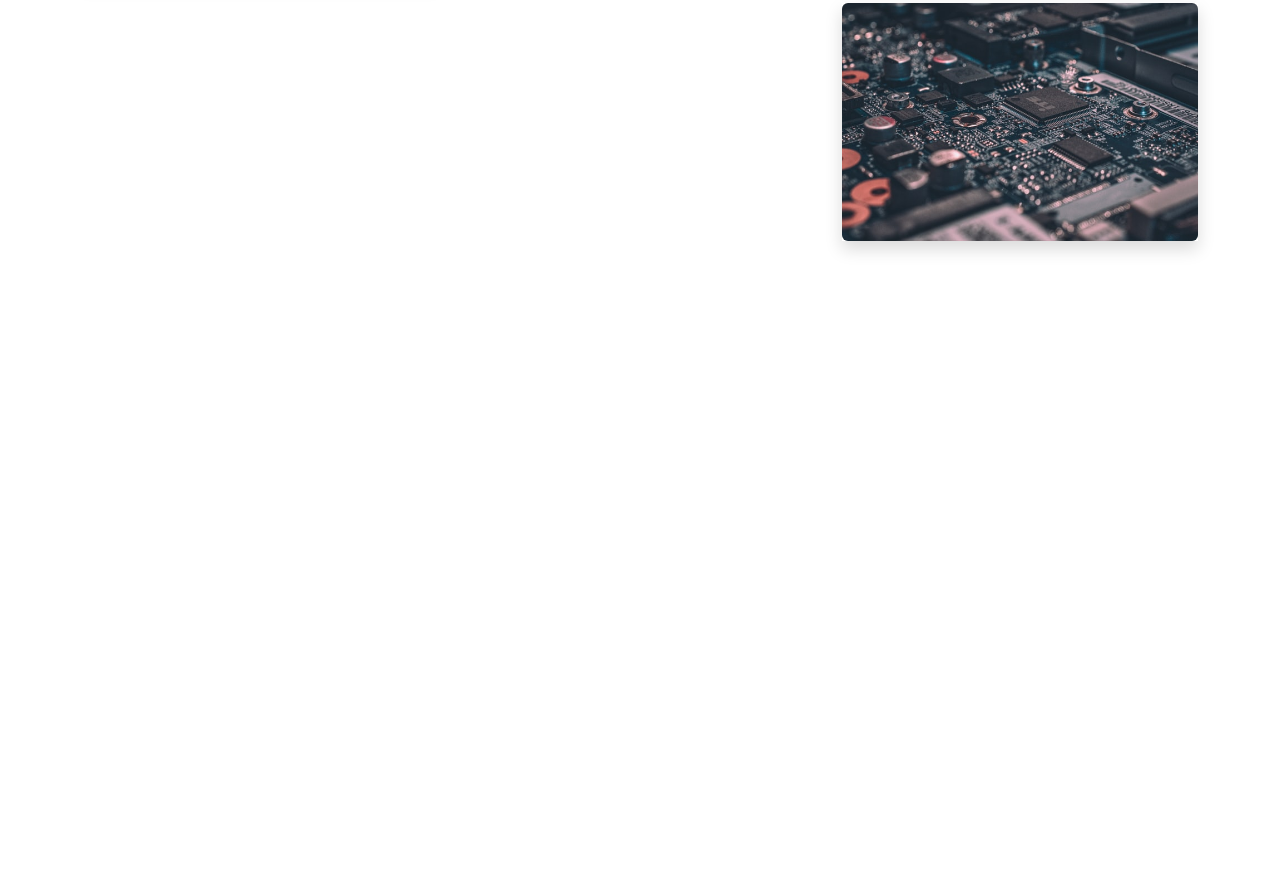
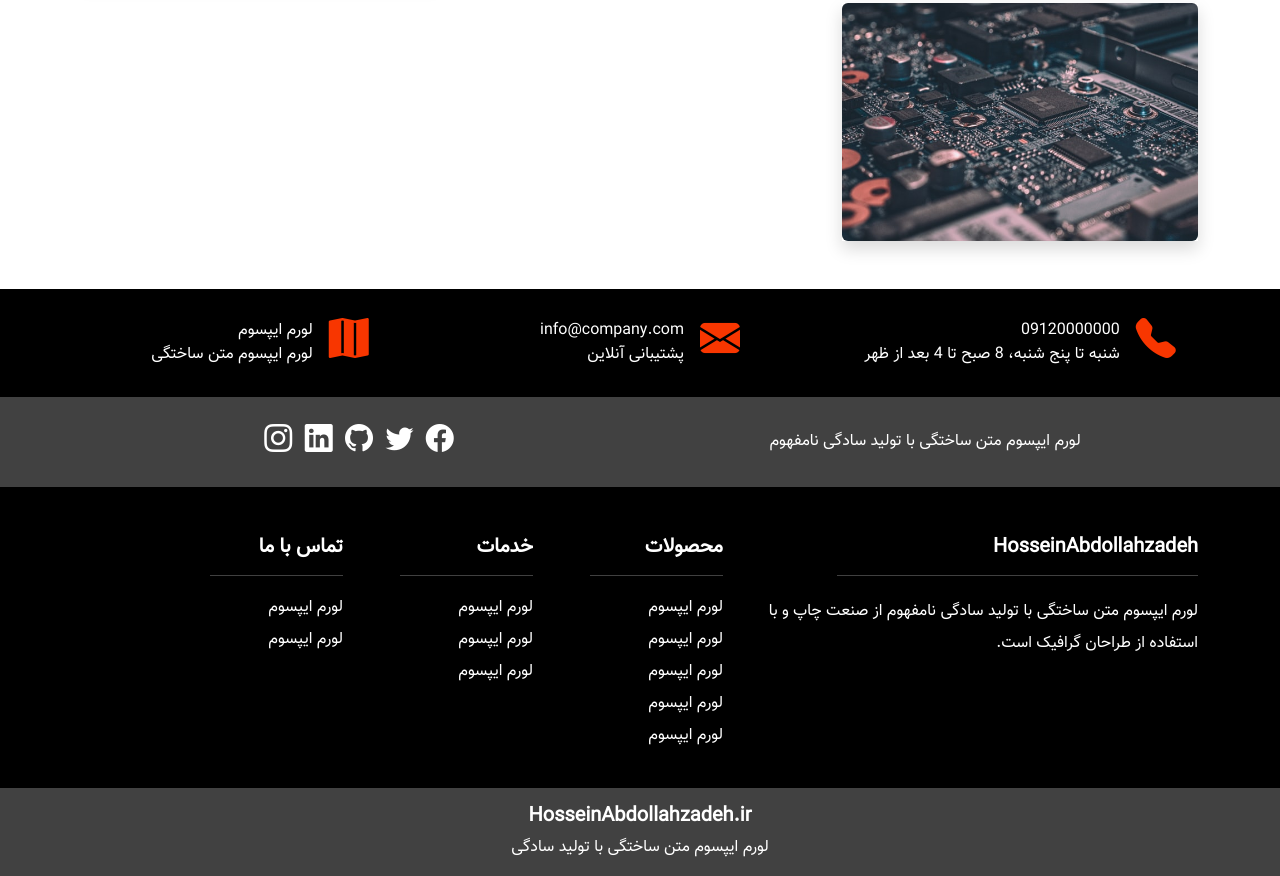
Before and after one commit to hosseinabdollahzadeh/bootstrap5-sass-project-1, a website: page index.html in a window 1280 px wide. Shown: the part 3676-4552 px from the top of the page. Before the commit the page ends 4205 px from the top, so only its background shows below. Drawn offline with nearby package versions, Linux system fonts and the light colour scheme; files whose address does not match are found by name.

Commit message:
Footer section

```diff
--- /dev/null
+++ b/assets/scss/_footer.scss
@@ -0,0 +1,27 @@
+.footer {
+  .social-links {
+    background-color: #414141;
+  }
+
+  .footer-links hr {
+    width: 80%;
+    height: 5px;
+  }
+
+  .copyright-info {
+    background-color: #414141;
+  }
+
+  .back-to-top {
+    position: fixed;
+    width: 3rem;
+    height: 3rem;
+    right: 1.8rem;
+    bottom: 1.8rem;
+
+    i {
+      color: $white;
+      font-size: 1rem;
+    }
+  }
+}
--- a/assets/scss/main.scss
+++ b/assets/scss/main.scss
@@ -16,3 +16,4 @@ $secondary: #fe8c00;
 @import "./comments";
 @import "./faq";
 @import "./portfolio";
+@import "./footer";
--- a/index.html
+++ b/index.html
@@ -330,16 +330,109 @@
         </template>
     </div>
 </section>
-<br>
-<br>
-<br>
-<br>
-<br>
-<br>
-<br>
-<br>
-<br>
-<br>
+
+<!--Footer-->
+<section class="footer bg-black text-white">
+    <div class="container py-4">
+        <div class="row gy-4">
+            <div class="col-md-4">
+                <div class="d-flex align-items-center justify-content-start justify-content-md-center">
+                    <i class="bi bi-telephone-fill text-primary fs-1 ms-3"></i>
+                    <div>
+                        <span>09120000000</span>
+                        <p class="mb-0">شنبه تا پنج شنبه، 8 صبح تا 4 بعد از ظهر</p>
+                    </div>
+                </div>
+            </div>
+            <div class="col-md-4">
+                <div class="d-flex align-items-center justify-content-start justify-content-md-center">
+                    <i class="bi bi-envelope-fill text-primary fs-1 ms-3"></i>
+                    <div>
+                        <span>info@company.com</span>
+                        <p class="mb-0">پشتیبانی آنلاین</p>
+                    </div>
+                </div>
+            </div>
+            <div class="col-md-4">
+                <div class="d-flex align-items-center justify-content-start justify-content-md-center">
+                    <i class="bi bi-map-fill text-primary fs-1 ms-3"></i>
+                    <div>
+                        <span>لورم ایپسوم</span>
+                        <p class="mb-0">لورم ایپسوم متن ساختگی</p>
+                    </div>
+                </div>
+            </div>
+        </div>
+    </div>
+    <div class="social-links">
+        <div class="container py-4">
+            <div class="row align-items-center text-center gy-4">
+                <div class="col-md-6">
+                    <p class="mb-0">لورم ایپسوم متن ساختگی با تولید سادگی نامفهوم</p>
+                </div>
+                <div class="col-md-6">
+                    <a href="#"><i class="fs-3 ms-2 text-white bi bi-facebook"></i></a>
+                    <a href="#"><i class="fs-3 ms-2 text-white bi bi-twitter"></i></a>
+                    <a href="#"><i class="fs-3 ms-2 text-white bi bi-github"></i></a>
+                    <a href="#"><i class="fs-3 ms-2 text-white bi bi-linkedin"></i></a>
+                    <a href="#"><i class="fs-3 ms-2 text-white bi bi-instagram"></i></a>
+                </div>
+            </div>
+        </div>
+    </div>
+    <div class="footer-links container py-4 mt-4">
+        <div class="row gy-4">
+            <div class="col-12 col-lg-5 col-offset-1">
+                <h5 class="fw-bold">HosseinAbdollahzadeh</h5>
+                <hr>
+                <p class="lh-lg mb-0">لورم ایپسوم متن ساختگی با تولید سادگی نامفهوم از صنعت چاپ و با استفاده از طراحان
+                    گرافیک است.</p>
+            </div>
+            <div class="col-6 col-lg-2">
+                <h5 class="fw-bold">محصولات</h5>
+                <hr>
+                <ul class="list-unstyled p-0">
+                    <li class="mt-2"><a class="text-white text-decoration-none" href="#">لورم ایپسوم</a></li>
+                    <li class="mt-2"><a class="text-white text-decoration-none" href="#">لورم ایپسوم</a></li>
+                    <li class="mt-2"><a class="text-white text-decoration-none" href="#">لورم ایپسوم</a></li>
+                    <li class="mt-2"><a class="text-white text-decoration-none" href="#">لورم ایپسوم</a></li>
+                    <li class="mt-2"><a class="text-white text-decoration-none" href="#">لورم ایپسوم</a></li>
+                </ul>
+            </div>
+            <div class="col-6 col-lg-2">
+                <h5 class="fw-bold">خدمات</h5>
+                <hr>
+                <ul class="list-unstyled p-0">
+                    <li class="mt-2"><a class="text-white text-decoration-none" href="#">لورم ایپسوم</a></li>
+                    <li class="mt-2"><a class="text-white text-decoration-none" href="#">لورم ایپسوم</a></li>
+                    <li class="mt-2"><a class="text-white text-decoration-none" href="#">لورم ایپسوم</a></li>
+                </ul>
+            </div>
+            <div class="col-6 col-lg-2">
+                <h5 class="fw-bold">تماس با ما</h5>
+                <hr>
+                <ul class="list-unstyled p-0">
+                    <li class="mt-2"><a class="text-white text-decoration-none" href="#">لورم ایپسوم</a></li>
+                    <li class="mt-2"><a class="text-white text-decoration-none" href="#">لورم ایپسوم</a></li>
+                </ul>
+            </div>
+        </div>
+    </div>
+    <div class="copyright-info">
+        <div class="container py-3">
+            <div class="row text-center">
+                <div class="col-12">
+                    <h5 class="fw-bold">HosseinAbdollahzadeh.ir</h5>
+                    <p class="mb-0">لورم ایپسوم متن ساختگی با تولید سادگی</p>
+                </div>
+            </div>
+        </div>
+    </div>
+    <a href="#"
+       class="shadow btn btn-primary rounded-circle d-flex align-items-center justify-content-center back-to-top">
+        <i class="bi bi-chevron-up"></i>
+    </a>
+</section>
 
 <script src="./node_modules/bootstrap/dist/js/bootstrap.bundle.min.js"></script>
 <script defer src="./assets/js/alpinejs3.12.1.min.js"></script>
```
Also changed, not shown: assets/css/main.css.
